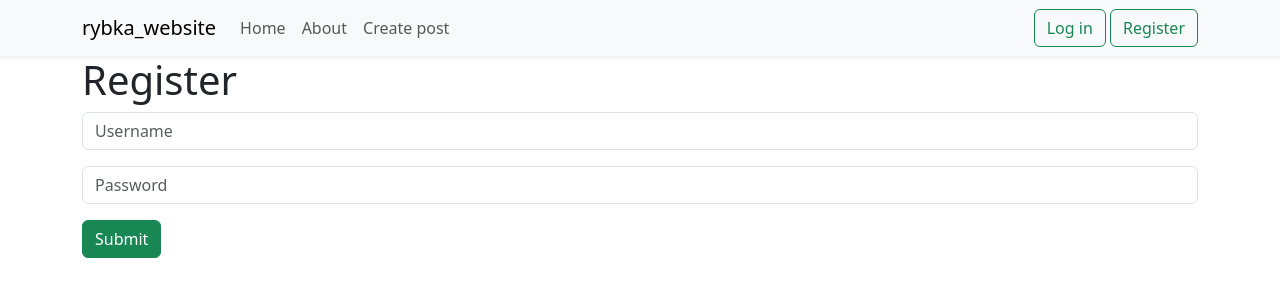
After one commit to rybka4tundra/rybka_website, a Django app: page /users/register_user in a window 1280 px wide. The commit adds this page. Shown: the top 300 px of the page. Run offline with Django 5.2, Linux system fonts and the light colour scheme.

Commit message:
Add register page to website

```diff
--- a/blog/templates/blog/navbar.html
+++ b/blog/templates/blog/navbar.html
@@ -17,9 +17,12 @@
           </li>
         </ul>
         {% if user.is_authenticated %}
-          <a class="btn btn btn-secondary" href="{% url 'logout_user' %}">Log out</a>
+          <a class="btn btn btn-secondary" href="{% url 'logout_user' %}" role="button">Log out</a>
         {% else %}
-          <a class="btn btn-outline-success" href="{% url 'login_user' %}">Log in</a>
+        <div class="d-grid gap-2 d-md-block">
+          <a class="mr-3 btn btn-outline-success" href="{% url 'login_user' %}" role="button">Log in</a>
+          <a class="btn btn-outline-success" href="{% url 'register_user' %}" role="button">Register</a>
+        </div>
         {% endif %}
       </div>
     </div>
--- a/users/forms.py
+++ b/users/forms.py
@@ -2,6 +2,31 @@ from django import forms
 from django.forms import ModelForm
 from django.contrib.auth.models import User
 
+
+class UserRegisterForm(ModelForm):
+    class Meta:
+        model = User
+        fields = ('username', 'password')
+        help_texts = {
+            'username': None,
+            'password': None,
+        }
+        labels = {
+            'username': '',
+            'password': '',
+        }
+        widgets = {
+            'username': forms.TextInput(attrs={'class': 'form-control mb-3', 'placeholder': 'Username'}),
+            'password': forms.PasswordInput(attrs={'class': 'form-control mb-3', 'placeholder': 'Password'})
+        }
+
+    def save(self, commit=True):
+        # Save the provided password in hashed format
+        user = super().save(commit=False)
+        user.set_password(self.cleaned_data["password"])
+        if commit:
+            user.save()
+        return user
 
 class UserLoginForm(ModelForm):
     class Meta:
--- /dev/null
+++ b/users/templates/authentication/register.html
@@ -0,0 +1,15 @@
+{% extends "blog/base.html" %}
+
+{% block content %}
+{% if submitted %}
+<h1>You successfully register!</h1>
+{% else %}
+<h1>Register</h1>
+<form action="" method=POST>
+    {% csrf_token %}
+    {{ form }}
+    <button type="submit" class="btn btn-success">Submit</button>
+</form>
+
+{% endif %}
+{% endblock %}
--- a/users/urls.py
+++ b/users/urls.py
@@ -1,7 +1,7 @@
 from django.urls import path
 from . import views
-
 urlpatterns = [
+    path("register_user", views.register_user, name="register_user"),
     path("login_user", views.login_user, name="login_user"),
     path("logout_user", views.logout_user, name="logout_user")
 ]
--- a/users/views.py
+++ b/users/views.py
@@ -1,7 +1,23 @@
 from django.shortcuts import render, redirect
 from django.contrib.auth import authenticate, login, logout
 from django.contrib import messages
-from .forms import UserLoginForm
+from .forms import UserLoginForm, UserRegisterForm
+
+def register_user(request):
+    if request.method == 'POST':
+        form = UserRegisterForm(request.POST)
+        if form.is_valid():
+            form.save()
+            return redirect('login_user')
+        else:
+            messages.success(request, ('There was an Error during registration, try again.'))
+            return redirect('register_user')
+    else:
+        form = UserRegisterForm()
+        context = {
+            'form': form
+        }
+        return render(request, 'authentication/register.html', context)
 
 
 def login_user(request):
```
